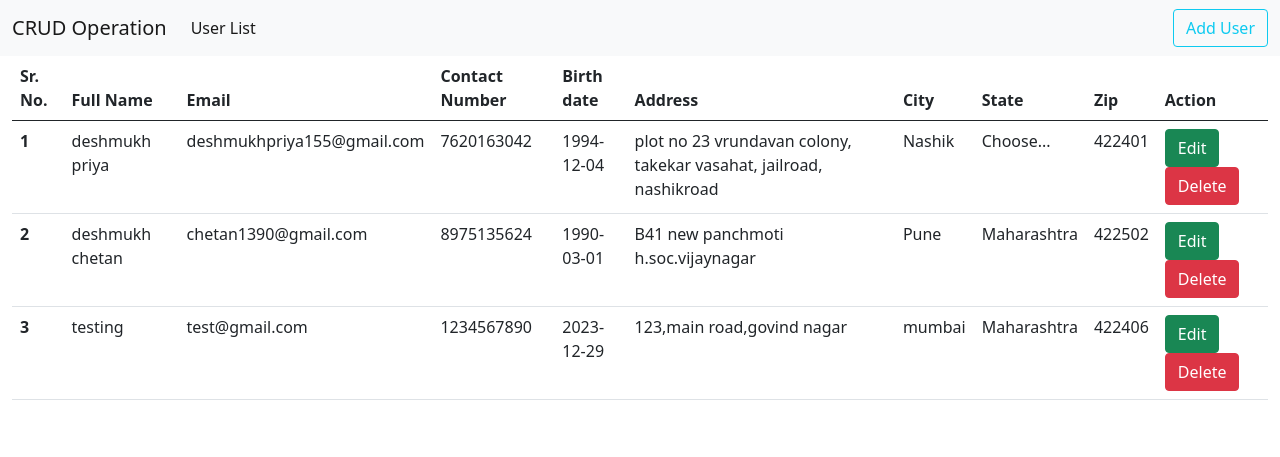
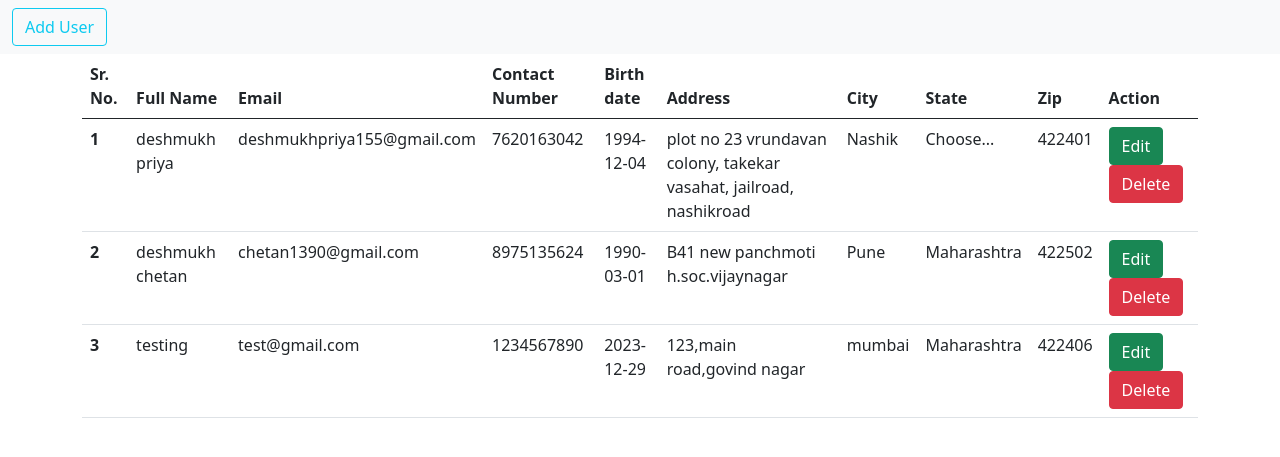
Before and after one commit to Deshmukhpriy/PHP_practice, a PHP site: page /user_list.php in a window 1280 px wide. Shown: the top 457 px of the page. Run offline with PHP 8.4, Linux system fonts and the light colour scheme; data comes from the database, SQL or seed files in the repository.

Commit message:
user_list.php

```diff
--- a/user_list.php
+++ b/user_list.php
@@ -13,24 +13,13 @@ $selectData = mysqli_query($con, "SELECT * FROM `user`");
 <body>
 <nav class="navbar navbar-expand-lg navbar-light bg-light">
   <div class="container-fluid">
-    <a class="navbar-brand" href="#">CRUD Operation</a>
-    <button class="navbar-toggler" type="button" data-bs-toggle="collapse" data-bs-target="#navbarSupportedContent" aria-controls="navbarSupportedContent" aria-expanded="false" aria-label="Toggle navigation">
-      <span class="navbar-toggler-icon"></span>
-    </button>
-    <div class="collapse navbar-collapse" id="navbarSupportedContent">
-      <ul class="navbar-nav me-auto mb-2 mb-lg-0">
-        <li class="nav-item">
-          <a class="nav-link active" aria-current="page" href="user_list.php">User List</a>
-        </li>
-    </ul>
-      <form class="d-flex">
-        <!-- <input class="form-control me-2" type="search" placeholder="Search" aria-label="Search"> -->
-        <a class="btn btn-outline-info" type="submit" href="add_user.php">Add User</a>
+   <form class="d-flex">
+     <a class="btn btn-outline-info" type="submit" href="add_user.php">Add User</a>
       </form>
     </div>
   </div>
 </nav>
-<div class="container-fluid">
+<div class="container">
 <table class="table">
   <thead>
     <tr>
```
